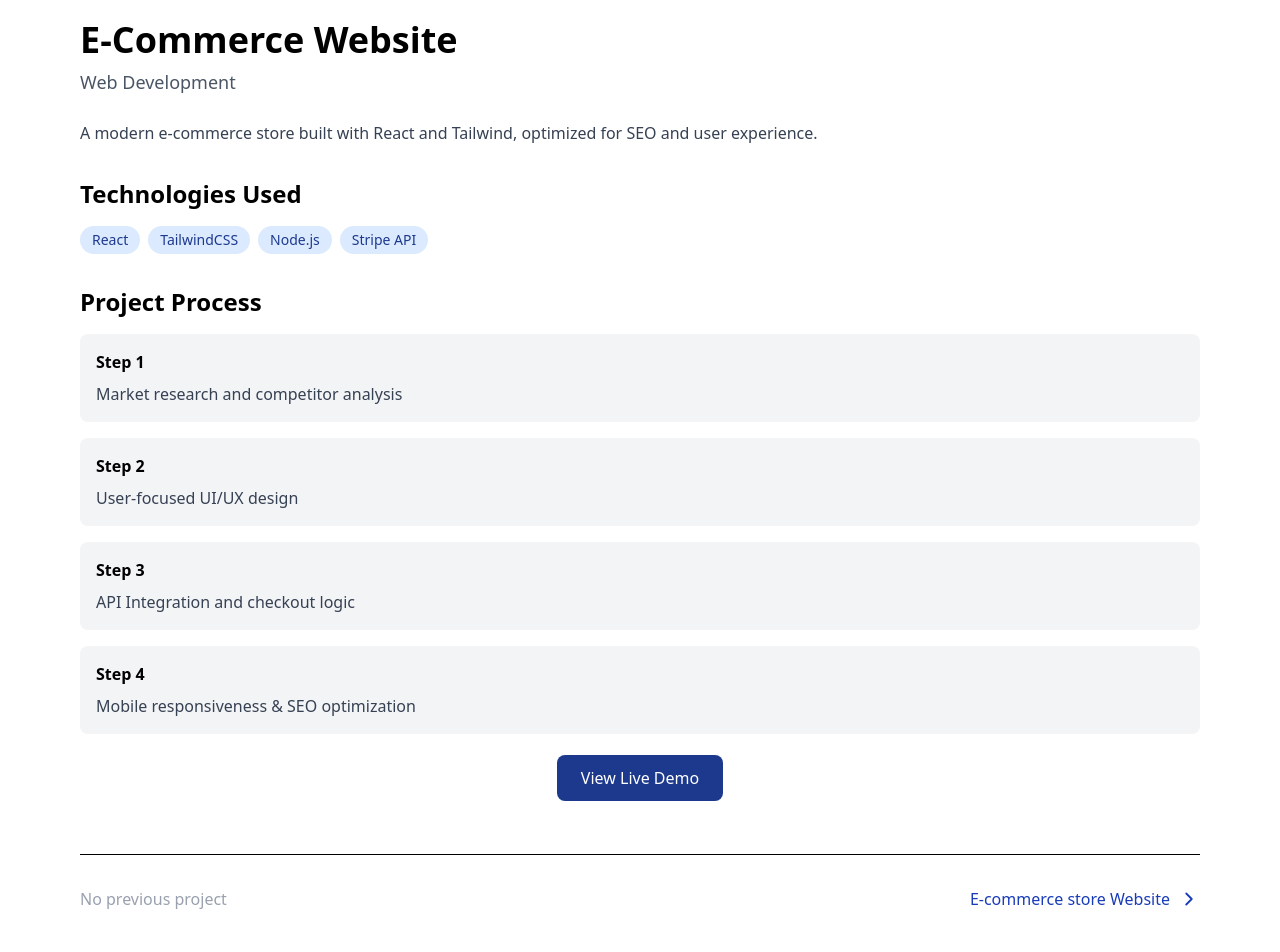
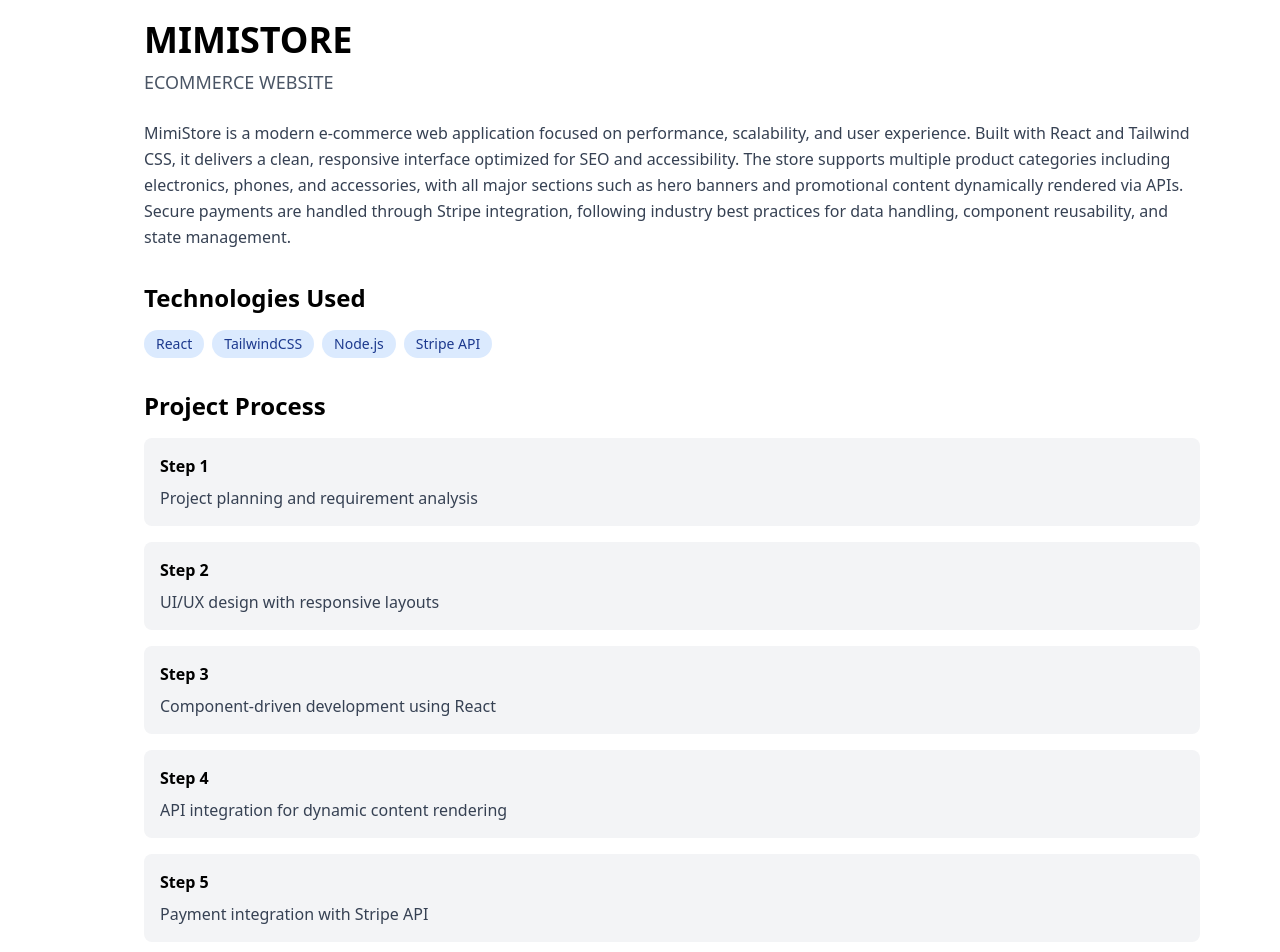
Before and after one commit to Salayohub/salayo_dev, a React (Vite) app: page /project/1 in a window 1280 px wide. Shown: the part 460-1412 px from the top of the page. Built offline with nearby package versions, Linux system fonts and the light colour scheme.

Commit message:
project data updated

```diff
--- a/src/data/projects.js
+++ b/src/data/projects.js
@@ -3,16 +3,19 @@
 export const projects = [
   {
     id: "1",
-    title: "E-Commerce Website",
-    category: "Web Development",
+    title: "MIMISTORE",
+    category: "ECOMMERCE WEBSITE",
     description:
-      "A modern e-commerce store built with React and Tailwind, optimized for SEO and user experience.",
+      "MimiStore is a modern e-commerce web application focused on performance, scalability, and user experience. Built with React and Tailwind CSS, it delivers a clean, responsive interface optimized for SEO and accessibility. The store supports multiple product categories including electronics, phones, and accessories, with all major sections such as hero banners and promotional content dynamically rendered via APIs. Secure payments are handled through Stripe integration, following industry best practices for data handling, component reusability, and state management.",
     Technologies: ["React", "TailwindCSS", "Node.js", "Stripe API"],
     process: [
-      "Market research and competitor analysis",
-      "User-focused UI/UX design",
-      "API Integration and checkout logic",
-      "Mobile responsiveness & SEO optimization",
+       "Project planning and requirement analysis",
+  "UI/UX design with responsive layouts",
+  "Component-driven development using React",
+  "API integration for dynamic content rendering",
+  "Payment integration with Stripe API",
+  "Performance optimization and SEO best practices",
+  "Testing, refinement, and deployment"
     ],
     thumbnail: "/assets/mimistore1.png",
     images: [
@@ -26,12 +29,19 @@
 
   {
     id: "2",
-    title: "E-commerce store Website",
+    title: "Britus Store",
     category: "wordpress Development",
     description:
-      "A sleek, modern e-commerce showcasing different products and featured different product categories.",
+      "Britus Store is a full-featured e-commerce platform built with WordPress and WooCommerce, designed for flexibility, scalability, and performance. The storefront is developed using Elementor to deliver a sleek, responsive UI with reusable design components. Product data, categories, and featured collections are dynamically managed through WooCommerce, enabling efficient inventory and content control. The project follows best practices in theme customization, plugin optimization, SEO configuration, and performance tuning to ensure fast load times, maintainability, and a seamless shopping experience across devices.",
+
     tools: ["wordpress", "elementor", "WooCommerce"],
-    process: ["wordpress installations", "woocommerce setup", "Accessibility"],
+    process: [
+       "Requirement analysis and store architecture planning",
+  "Theme customization and UI composition with Elementor",
+  "WooCommerce product and category configuration",
+  "Performance and SEO optimization",
+  "Cross-device testing and deployment"],
+
     thumbnail: "/assets/britusstore.png",
     images: ["/images/projects/portfolio-1.jpg"],
      Link: "https://mimistore-beige.vercel.app/",
@@ -40,15 +50,18 @@
 
   {
     id: "3",
-    title: "listing Web Application",
-    category: "AI & Prompt Engineering",
+    title: "StayFinder Listing web App",
+    category: "frontend Development",
     description:
-      "A workflow automation using AI prompts to generate reports, summaries, and responses.",
-    tools: ["Python", "OpenAI API", "React"],
+      "StayFinder is a modern home listing web application built with Next.js, TypeScript, and Tailwind CSS, focusing on performance, scalability, and type safety. The platform leverages APIs for dynamic rendering of property listings, images, and metadata. It includes automated calculations for pricing, stay duration, and booking totals, ensuring accurate, real-time updates based on user input. The project follows best practices in component architecture, API routing, client–server separation, and responsive design to deliver a fast, intuitive browsing and booking experience.",
+    tools: ["Next.js", "TypeScript", "TailwindCSS,"],
     process: [
-      "Prompt engineering",
-      "API integration",
-      "Testing & automation tuning",
+      "Requirement analysis and feature planning",
+  "Application architecture with Next.js and TypeScript",
+  "API integration for dynamic property listings",
+  "Automated pricing and date-based calculations",
+  "Responsive UI development with Tailwind CSS",
+  "Testing, optimization, and deployment"
     ],
     thumbnail: "/assets/listingapp.png",
     images: ["/images/projects/ai-1.jpg", "/images/projects/ai-2.jpg"],
@@ -61,9 +74,14 @@
     title: "Business Landing Page",
     category: "Marketing Website",
     description:
-      "High-converting landing page for a small business, optimized for leads.",
-    tools: ["Next.js", "TailwindCSS"],
-    process: ["SEO analysis", "Copywriting", "Responsive layout"],
+      "This movie recommendation web application features a high-converting, performance-focused landing page designed to drive user engagement and lead conversion. Built with React.js, JavaScript, and Tailwind CSS, the interface emphasizes clean component structure, responsive layouts, and fast rendering. The application showcases recommended movie content through structured UI sections, optimized call-to-action placement, and accessibility-friendly styling. Best practices in reusable component design, state handling, and frontend optimization are applied to ensure scalability, maintainability, and an intuitive user experience across all devices.",
+    tools: ["rect.j", "TailwindCSS , javascript"],
+    process: ["Project scope definition and landing page planning",
+  "UI layout and conversion-focused design",
+  "Component-based development with React",
+  "Responsive styling using Tailwind CSS",
+  "Performance optimization and accessibility checks",
+  "Testing and final deployment"],
     thumbnail: "/assets/movieapp.png",
     images: ["/images/projects/landing-1.jpg"],
      Link: "https://reels-naija-movie-database.vercel.app/",
@@ -72,15 +90,19 @@
 
   {
     id: "5",
-    title: "Cloud Architecture Demo",
-    category: "Cloud & DevOps",
+    title: "Delegate.Ng",
+    category: "frontend Development",
     description:
-      "A cloud deployment environment showing CI/CD, scaling, and best practices.",
-    tools: ["AWS", "Docker", "CI/CD"],
+      "This business website was developed to help Nigerians and individuals in the diaspora remotely manage and take care of their products and assets back home. The platform focuses on clarity, trust, and accessibility, providing visitors with a structured overview of services, processes, and contact channels. Built with a modern frontend stack, the site emphasizes responsive design, performance optimization, and clear call-to-action flows. Best practices in layout structure, usability, and content organization were implemented to ensure a reliable and user-friendly experience across devices.",
+    tools: ["react.js", "javascript,", "tailwindCSSw"],
     process: [
-      "Architectural planning",
-      "AWS deployment",
-      "Load balancing setup",
+       "Business requirement analysis and service definition",
+  "Information architecture and UX planning",
+  "Responsive UI development",
+  "Content structuring and call-to-action optimization",
+  "Performance and accessibility optimization",
+  "Testing and deployment"
+
     ],
     thumbnail: "/assets/delegateng.png",
     images: ["/images/projects/cloud-1.jpg"],
--- a/src/pages/SingleProject.jsx
+++ b/src/pages/SingleProject.jsx
@@ -17,7 +17,7 @@
   const nextProject = projects[currentIndex + 1] || null;
 
   return (
-    <div className="py-20 max-w-6xl mx-auto px-4">
+    <div className="py-20 max-w-6xl pl-20 mx-auto px-4 pl:20 md:pl">
       {/* JSON-LD SEO Schema */}
       <script type="application/ld+json">
         {JSON.stringify({
```
